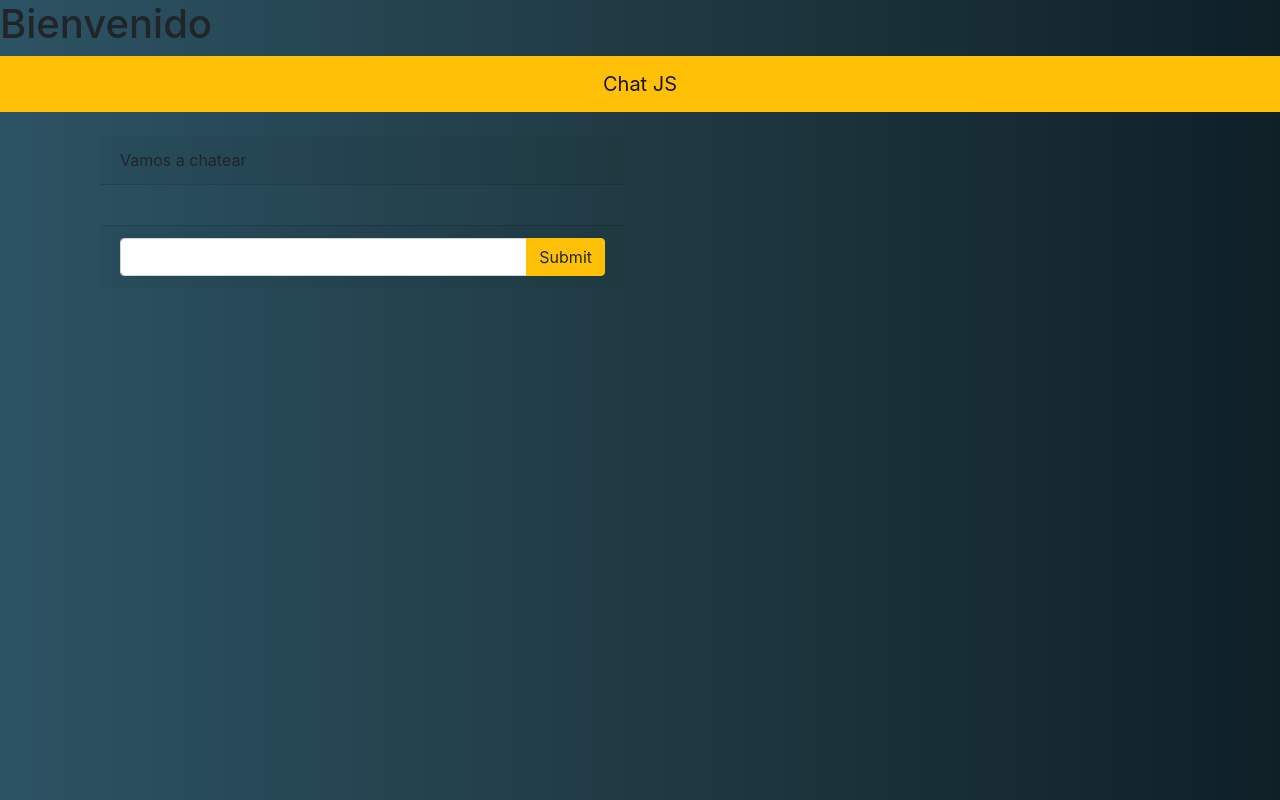
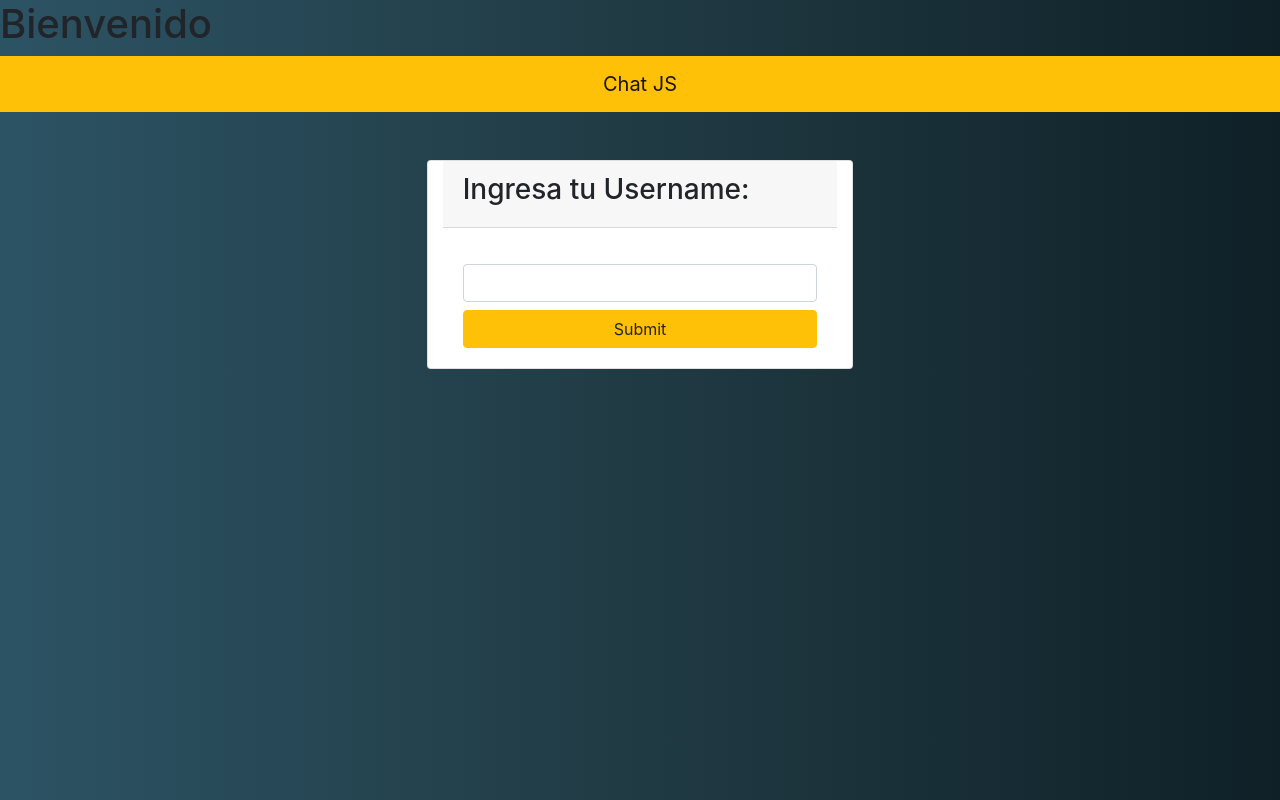
Before and after one commit to Iyov/chatJS, a website: page src/public/index.html in a window 1280 px wide. Drawn offline with nearby package versions, Linux system fonts and the light colour scheme; no server answers.

Commit message:
Modificaciones varias

```diff
--- a/src/public/css/main.css
+++ b/src/public/css/main.css
@@ -4,3 +4,7 @@ body {
     background: linear-gradient(to right, #2C5364, #203A43, #0F2027); /* W3C, IE 10+/ Edge, Firefox 16+, Chrome 26+, Opera 12+, Safari 7+ */
     /*color: #FFF;*/
 }
+
+#contentWrap{
+    display: none;
+}
--- a/src/public/index.html
+++ b/src/public/index.html
@@ -13,7 +13,21 @@
     <nav class="navbar navbar-light bg-warning">
         <a class="navbar-brand mx-auto" href="/">Chat JS</a>
     </nav>
-    <div class="container">
+
+    <div id="nickWrap" class="card col-md-4 mt-5 mx-auto">
+        <div class="card-header">
+            <h3>Ingresa tu Username:</h3>
+        </div>
+        <p id="nickError"></p>
+        <div class="card-body">
+            <form id="nickForm">
+                <input type="text" id="nickname" class="form-control" />
+                <input type="submit" class="btn btn-warning btn-block mt-2" />
+            </form>
+        </div>
+    </div>
+
+    <div id="contentWrap" class="container">
         <div class="col-md-6 mt-4">
             <div class="card-header">
                 <g4 class="">Vamos a chatear</g4>
--- a/src/public/js/main.js
+++ b/src/public/js/main.js
@@ -13,6 +13,7 @@ $(function(){
         messageBox.val('');
     });
 
+    //Recibe los datos del "new message" y los apendiza en el chat
     socket.on('new message', function(data) {
         chat.append(data + '<br/>');
     })
```
